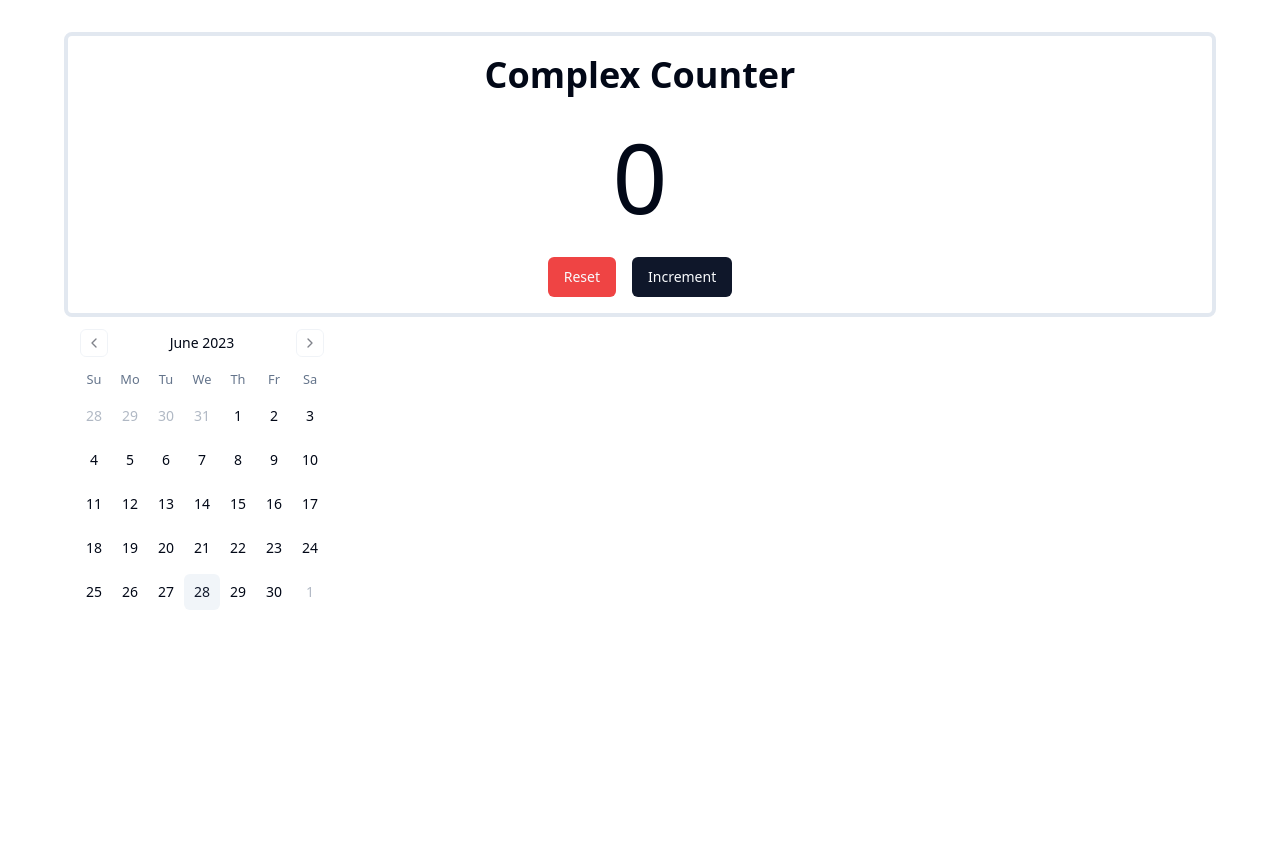
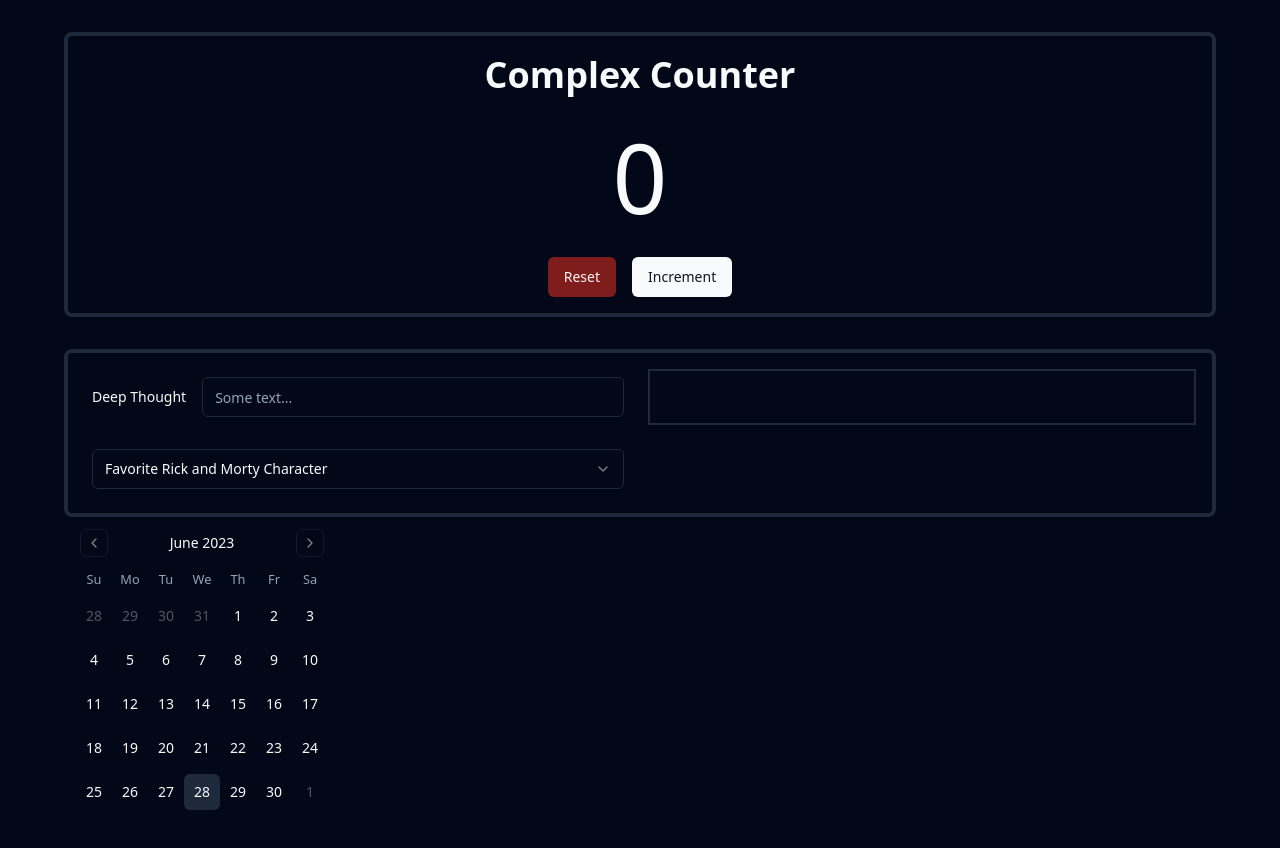
Before and after one commit to areudev/ui-dev, a React (Vite) app: page / in a window 1280 px wide. Shown: the top 848 px of the page. Built offline with nearby package versions, Linux system fonts and the light colour scheme.

Commit message:
galactic input wip 🔭

```diff
--- a/index.html
+++ b/index.html
@@ -6,7 +6,7 @@
 		<meta name="viewport" content="width=device-width, initial-scale=1.0" />
 		<title>Vite + React + TS</title>
 	</head>
-	<body class="">
+	<body class="dark">
 		<div id="root"></div>
 		<script type="module" src="/src/main.tsx"></script>
 	</body>
--- a/src/App.tsx
+++ b/src/App.tsx
@@ -1,10 +1,12 @@
 import { Calendar } from './components/calendar'
 import Counter from './demos/counter'
+import GalacticInputGala from './demos/galactic-input-gala'
 
 function App() {
 	return (
 		<>
 			<Counter />
+			<GalacticInputGala />
 			<Calendar onDayClick={(d, m, y) => console.log(d, m, y)} />
 		</>
 	)
--- /dev/null
+++ b/src/demos/galactic-input-gala/index.tsx
@@ -0,0 +1,104 @@
+import { useReducer, useState } from 'react'
+import { Label } from '../../components/label'
+import { Input } from '../../components/input'
+import { Frame } from '../../components/frame'
+import {
+	Select,
+	SelectContent,
+	SelectGroup,
+	SelectItem,
+	SelectLabel,
+	SelectTrigger,
+	SelectValue,
+} from '../../components/select'
+
+const rickAndMortyCharacters = [
+	'Rick Sanchez',
+	'Morty Smith',
+	'Summer Smith',
+	'Beth Smith',
+	'Jerry Smith',
+	'Mr. Meeseeks',
+	'Birdperson',
+] as const
+
+const toppingsState = {
+	pepperoni: false,
+	mushrooms: false,
+	onions: false,
+	sausage: false,
+	extraCheese: false,
+	pineapple: false,
+}
+
+const toppings = Object.keys(toppingsState)
+
+const migos = ['Quavo', 'Offset', 'Takeoff']
+
+type Topping = keyof typeof toppingsState
+type Beatle = (typeof migos)[number]
+
+const toppingsReducer = (
+	toppings: Record<Topping, boolean> = toppingsState,
+	action: { topping: Topping; checked: boolean },
+) => {
+	return { ...toppings, [action.topping]: action.checked }
+}
+
+const isTopping = (topping: string): topping is Topping => {
+	return toppings.includes(topping)
+}
+
+const GalacticInputGala = () => {
+	const [text, setText] = useState('')
+	const [favoriteCharacter, setFavoriteCharacter] = useState(
+		rickAndMortyCharacters[0],
+	)
+	const [toppings, dispatch] = useReducer(toppingsReducer, toppingsState)
+	const [favoriteBeatle, setFavoriteBeatle] = useState(migos[0])
+	const [color, setColor] = useState('#FF0000')
+	const [rating, setRating] = useState('4')
+	const [date, setDate] = useState('2023-03-23')
+	const [file, setFile] = useState<File | null>(null)
+
+	return (
+		<Frame className="mt-8">
+			<div className="grid grid-cols-2 gap-4">
+				<div className="flex items-center gap-4  p-2">
+					<Label className="min-w-min flex-shrink-0" htmlFor="deep-thought">
+						<p>Deep Thought</p>
+					</Label>
+					<Input
+						placeholder="Some text..."
+						id="deep-thought"
+						value={text}
+						onChange={e => setText(e.target.value)}
+						data-testid="text-input"
+					/>
+				</div>
+				<div className="flex items-center justify-around gap-2 border-2 p-2">
+					<p data-testid="text-result">{text}</p>
+				</div>
+				<div className=" items-center p-2">
+					<Select>
+						<SelectTrigger>
+							<SelectValue placeholder="Favorite Rick and Morty Character" />
+						</SelectTrigger>
+						<SelectContent>
+							<SelectGroup>
+								<SelectLabel>Rick and Morty Characters</SelectLabel>
+								{rickAndMortyCharacters.map(character => (
+									<SelectItem key={character} value={character}>
+										{character}
+									</SelectItem>
+								))}
+							</SelectGroup>
+						</SelectContent>
+					</Select>
+				</div>
+			</div>
+		</Frame>
+	)
+}
+
+export default GalacticInputGala
--- a/src/demos/yo/index.tsx
+++ /dev/null
@@ -1,54 +0,0 @@
-import { useReducer, useState } from 'react'
-
-const rickAndMortyCharacters = [
-	'Rick Sanchez',
-	'Morty Smith',
-	'Summer Smith',
-	'Beth Smith',
-	'Jerry Smith',
-	'Mr. Meeseeks',
-	'Birdperson',
-] as const
-
-const toppingsState = {
-	pepperoni: false,
-	mushrooms: false,
-	onions: false,
-	sausage: false,
-	extraCheese: false,
-	pineapple: false,
-}
-
-const toppings = Object.keys(toppingsState)
-
-const migos = ['Quavo', 'Offset', 'Takeoff']
-
-type Topping = keyof typeof toppingsState
-type Beatle = (typeof migos)[number]
-
-const toppingsReducer = (
-	toppings: Record<Topping, boolean> = toppingsState,
-	action: { topping: Topping; checked: boolean },
-) => {
-	return { ...toppings, [action.topping]: action.checked }
-}
-
-const isTopping = (topping: string): topping is Topping => {
-	return toppings.includes(topping)
-}
-
-const GalacticInputGala = () => {
-	const [text, setText] = useState('')
-	const [favoriteCharacter, setFavoriteCharacter] = useState(
-		rickAndMortyCharacters[0],
-	)
-	const [toppings, dispatch] = useReducer(toppingsReducer, toppingsState)
-	const [favoriteBeatle, setFavoriteBeatle] = useState(migos[0])
-	const [color, setColor] = useState('#FF0000')
-	const [rating, setRating] = useState('4')
-	const [date, setDate] = useState('2023-03-23')
-
-	return <div className="grid grid-cols-2 gap-4"></div>
-}
-
-export default GalacticInputGala
```
